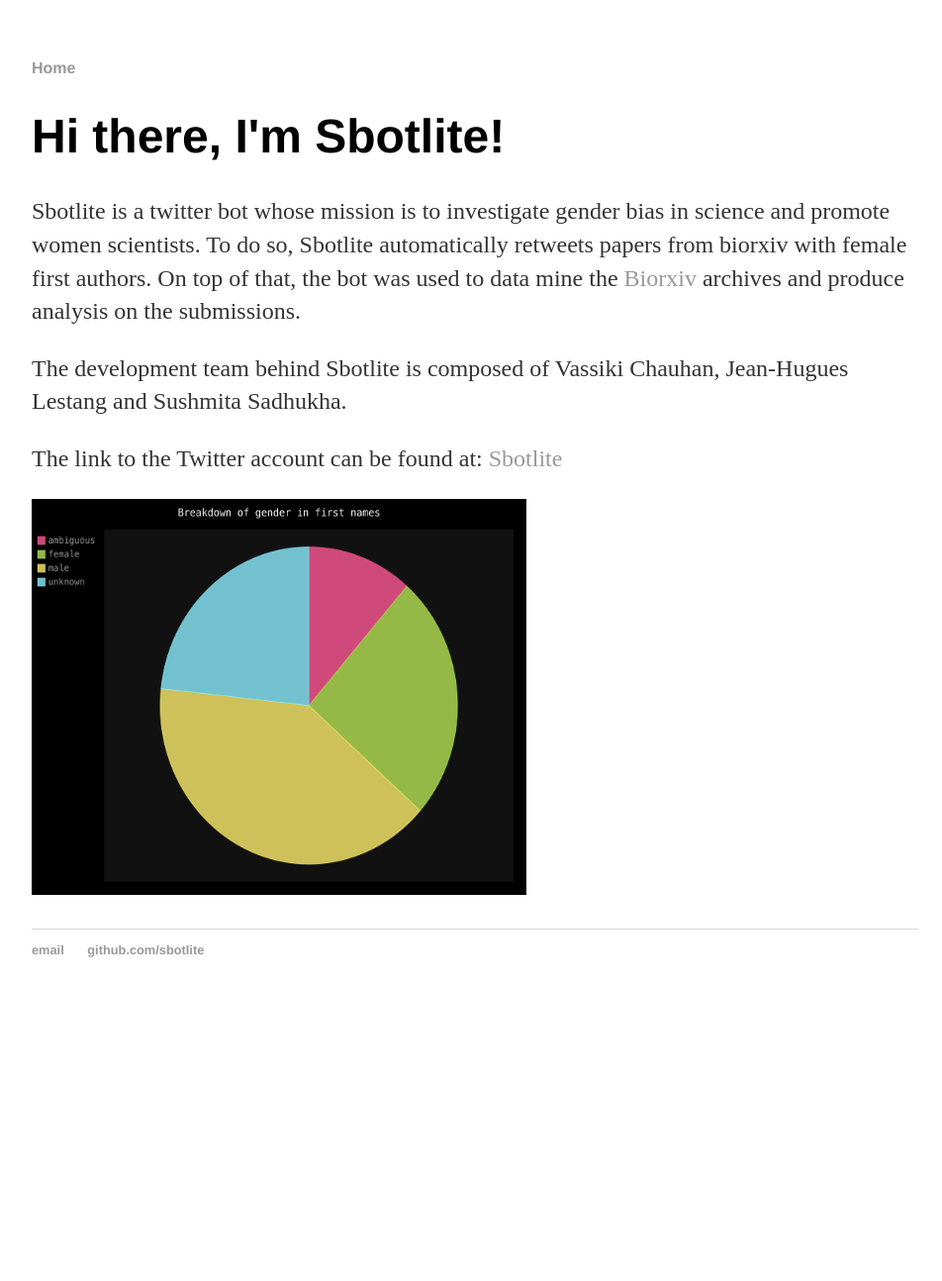
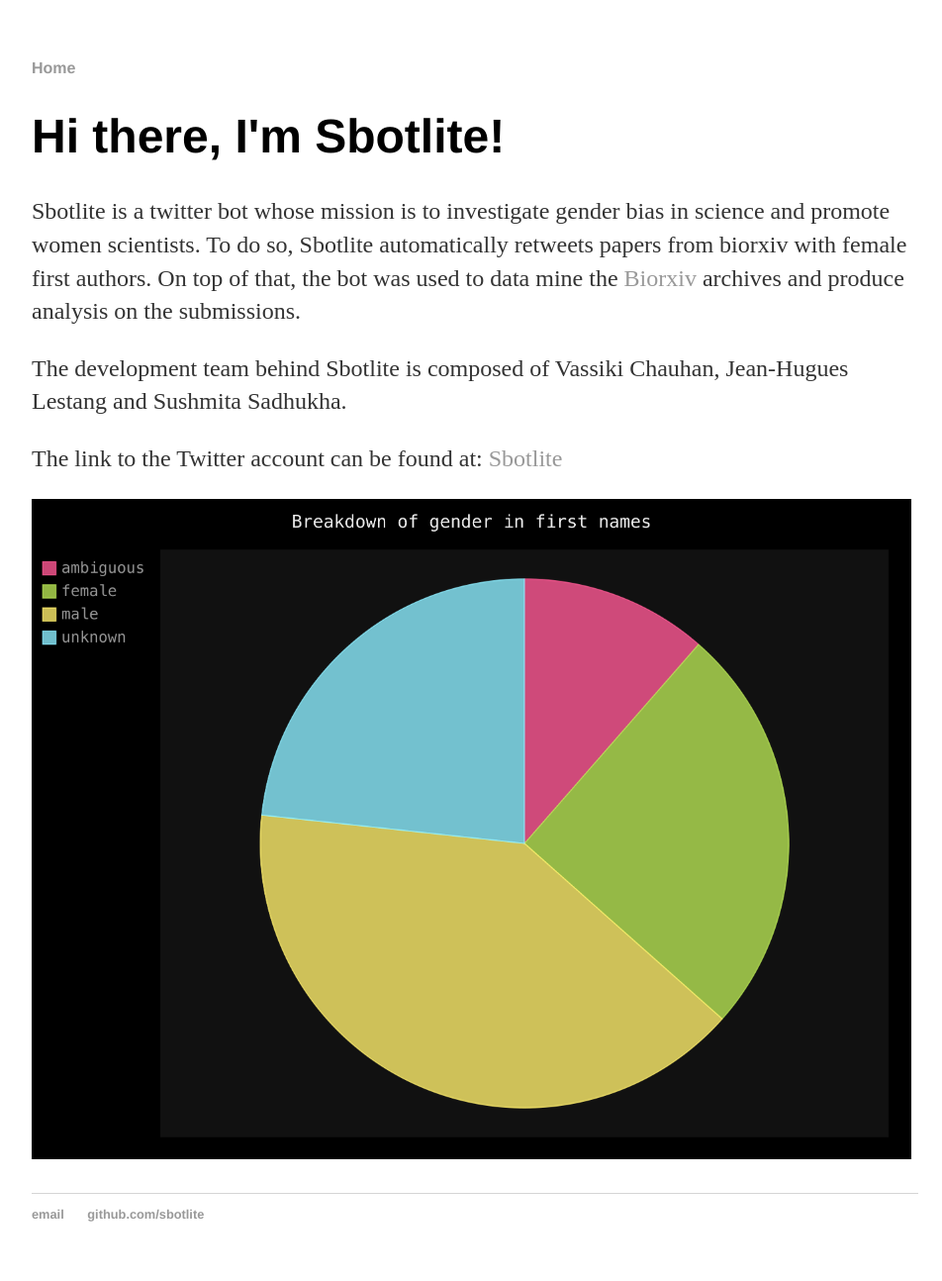
Before and after one commit to sbotlite/sbotlite.github.io, a Jekyll site: the page built from index.html, in a window 1280 px wide. Shown: the whole page at 99% size, without its empty margins (160-1112 px from the left). Built offline with Jekyll 4.4.1, drawn with Linux system fonts in a browser that asks for light colours; before the commit the page ends 1027 px from its top, so only the background shows below that.

Commit message:
Update index.html

```diff
--- a/index.html
+++ b/index.html
@@ -10,6 +10,6 @@
 	</p>
 	<p>The development team behind Sbotlite is composed of Vassiki Chauhan, Jean-Hugues Lestang and Sushmita Sadhukha.</p>
 	<p>The link to the Twitter account can be found at: <a href="https://twitter.com/sbotlite">Sbotlite</a></p>
-	<p><img src="label_count.png" alt="label count" width="500" height="400"></p>
+	<p><img src="label_count.png" alt="label count" width="889" height="667"></p>
 </div><!-- /.blurb -->
 </html>
```
